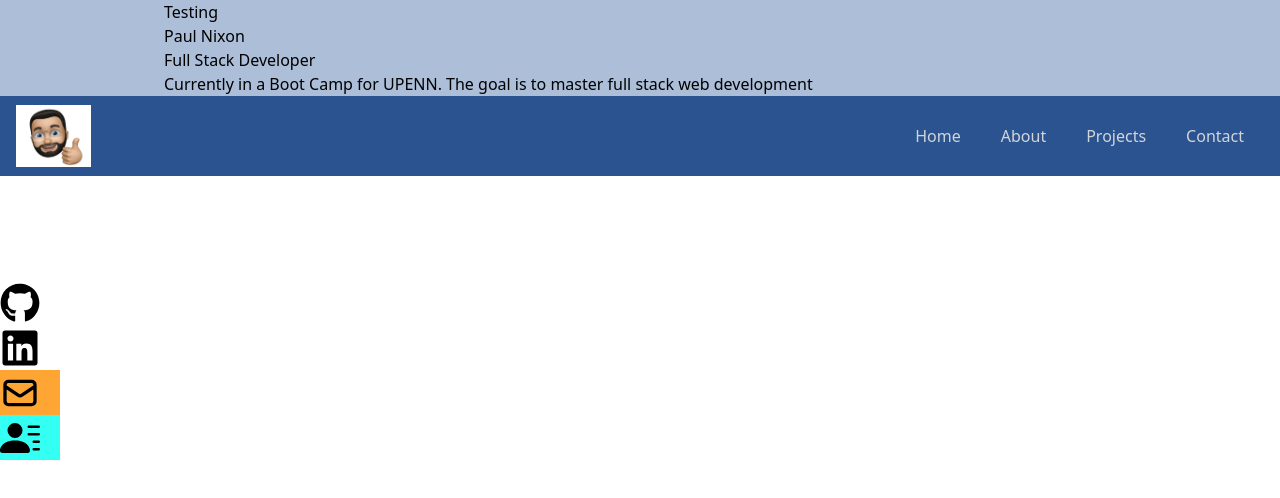
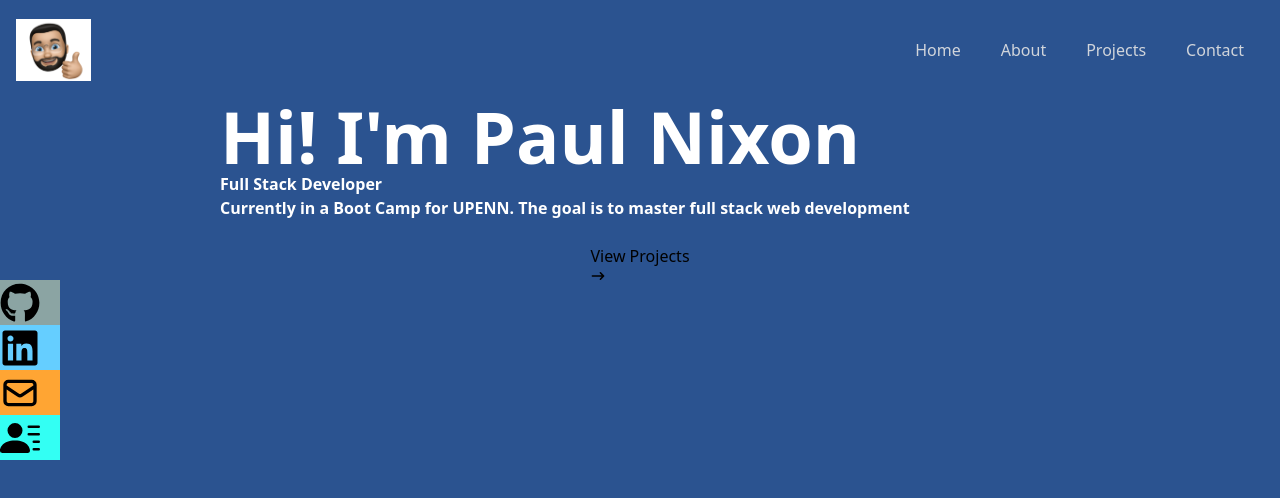
Before and after one commit to PaulNXN1/react_portfolio, a React (Create React App) app in the folder react_portfolio/: page / in a window 1280 px wide. Shown: the top 498 px of the page. Built offline with nearby package versions, Linux system fonts and the light colour scheme.

Commit message:
Background and side buttons fixed

```diff
--- a/react_portfolio/src/App.js
+++ b/react_portfolio/src/App.js
@@ -3,11 +3,11 @@ import Navbar from "./components/Navbar";
 
 function App() {
   return (
-    <div>
-      <Homepage />
-      <Navbar />
+      <div>
+        <Navbar />
+        <Homepage />
 
-    </div>
+      </div>
   );
 }
 
--- a/react_portfolio/src/components/Homepage.jsx
+++ b/react_portfolio/src/components/Homepage.jsx
@@ -1,17 +1,25 @@
-import React from 'react'
+import React, {useEffect} from 'react'
 import {HiArrowNarrowRight} from 'react-icons/hi'
 
 const Homepage = () => {
+
+
+
   return (
-    <div name='home' className=' bg-[#acbed8]'>
+    <div name='home' className=' bg-[#2b5390]'>
 
         {/* Main content */}
 
-        <div className='max-w-[1000px] mx-auto px-6 flex flex-col justify-center h-full'>
-            <p>Testing</p>
-            <h1>Paul Nixon</h1>
-            <h2>Full Stack Developer</h2>
-            <p>Currently in a Boot Camp for UPENN.  The goal is to master full stack web development</p>
+        <div className='max-w-[1000px] mx-auto px-20 flex flex-col justify-center h-full'>
+
+            <h1 className='text-white font-bold text-7xl sm:text-7xl'>Hi! I'm Paul Nixon</h1>
+            <h2 className='text-white font-bold'>Full Stack Developer</h2>
+            <p className='text-white font-bold'>Currently in a Boot Camp for UPENN.  The goal is to master full stack web development</p>
+        </div>
+        <br></br>
+
+        <div>
+            <button className='max-w-[1000px] mx-auto px-6 flex flex-col justify-center h-full'> View Projects <HiArrowNarrowRight/> </button>
         </div>
 
 
--- a/react_portfolio/src/components/Navbar.jsx
+++ b/react_portfolio/src/components/Navbar.jsx
@@ -1,4 +1,4 @@
-import React, {useState} from 'react'
+import React, {useState, useEffect} from 'react'
 import logo from '../assets/logo.png'
 import { FaBars, FaTimes, FaGithub, FaLinkedin } from 'react-icons/fa'
 import { HiOutlineMail } from 'react-icons/hi'
@@ -10,8 +10,12 @@ const Navbar = () => {
     const [nav, setNav] = useState(false)
     const handleClick = () => setNav(!nav)
 
+    useEffect(() => {
+        console.log(document.getElementById('nav').style.display, '********************')
+    })
+
     return (
-        <div className='fixed w-full h-[80px] flex justify-between items-center px-4 bg-[#2b5390] text-gray-300'>
+        <div id = 'nav' className=' w-full h-[100px] flex justify-between items-center px-4 bg-[#2b5390] text-gray-300'>
 
             <div> <img src={logo} alt="Logo" style={{ width: '75px' }} />
 
@@ -51,13 +55,13 @@ const Navbar = () => {
             <div className='hidden lg:flex fixed flex-col top-[35%] left-0'>
 
                 <ul>
-                    <li className='w-[160px] h-[45px] flex justify-between items-center ml-[-100px] hover:ml-[-10px] duration-300'>
+                    <li className='w-[160px] h-[45px] flex justify-between items-center ml-[-100px] hover:ml-[-10px] duration-300 bg-[#8BA4A3] '>
                         <a className='flex justify-between items-center w-full text-black'
                         href='/'>
                              GitHub <FaGithub size={40} />
                         </a>
                     </li>
-                    <li className='w-[160px] h-[45px] flex justify-between items-center ml-[-100px] hover:ml-[-10px] duration-300'>
+                    <li className='w-[160px] h-[45px] flex justify-between items-center ml-[-100px] hover:ml-[-10px] duration-300 bg-[#65CEFF]'>
                         <a className='flex justify-between items-center w-full text-black'
                         href='/'>
                              LinkedIn <FaLinkedin size={40} />
--- a/react_portfolio/src/index.css
+++ b/react_portfolio/src/index.css
@@ -15,3 +15,15 @@
         @apply cursor-pointer
     }
 };
+
+*{
+    margin: 0;
+    padding: 0;
+}
+
+
+body {
+    /* height: 100vh;
+    width: 100vw; */
+    background-color: #2b5390
+}
```
